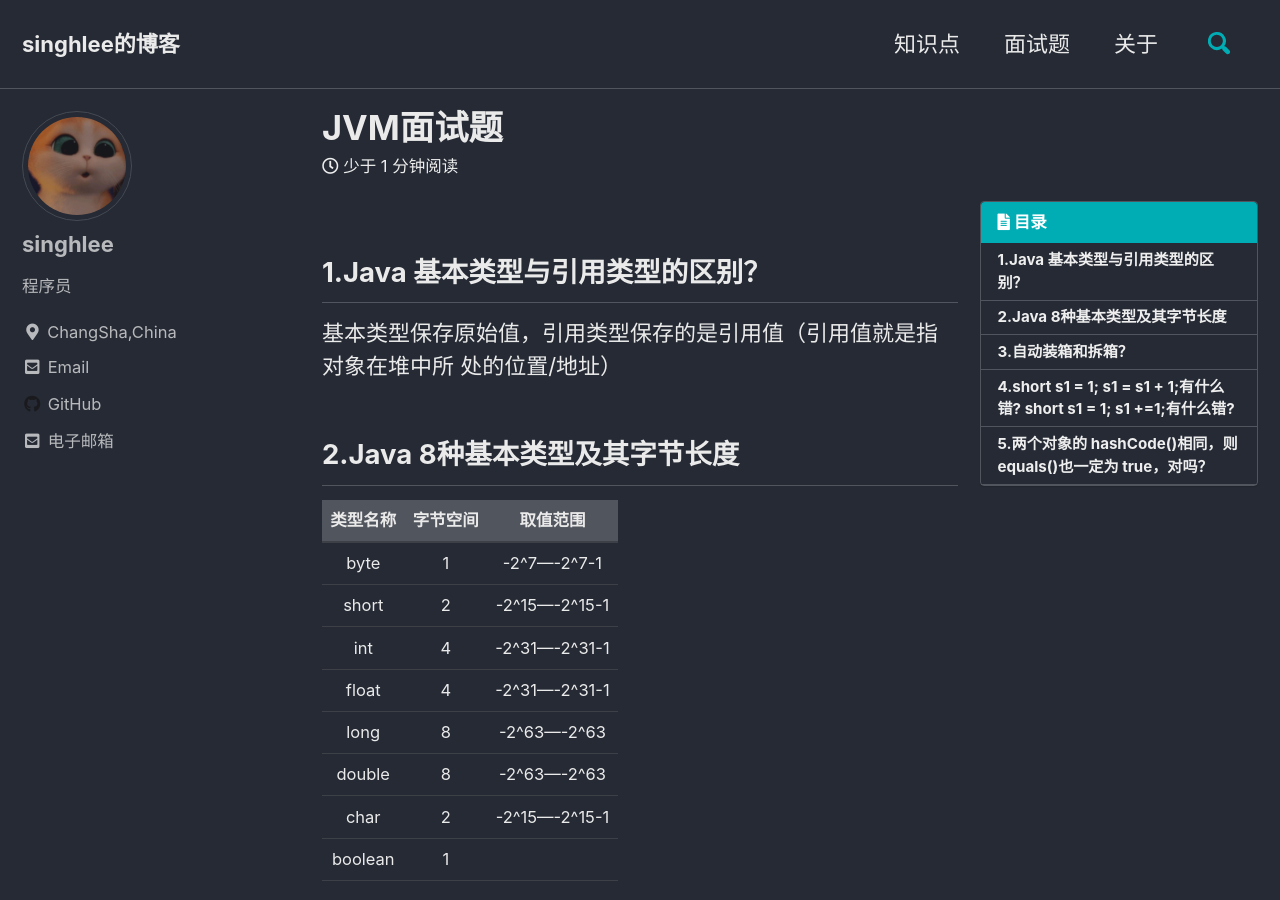
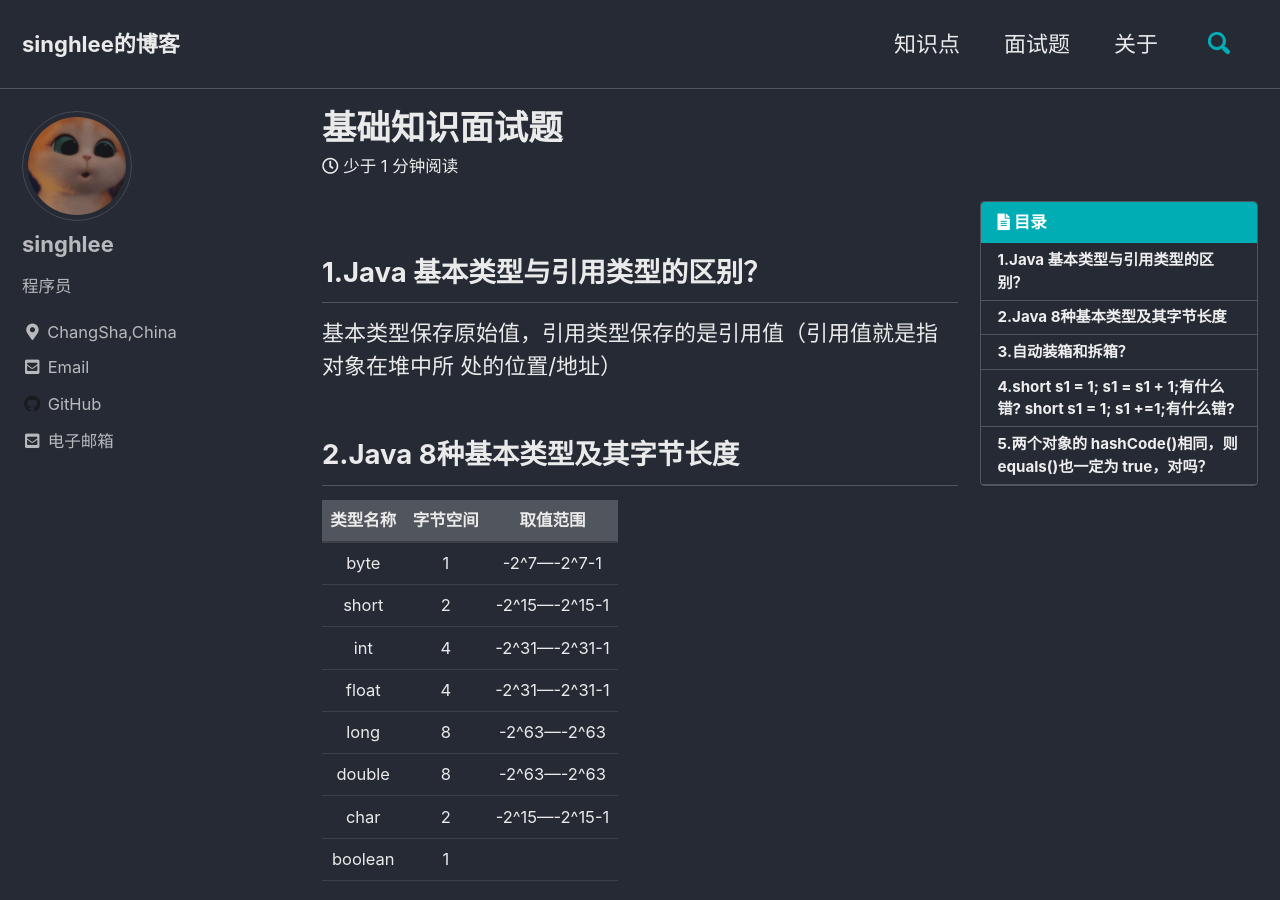
Before and after one commit to singhlee/singhlee.github.io, a Jekyll site: the page built from _posts/2020-08-03-java-basic.md, in a window 1280 px wide and 900 px high. Built offline with Jekyll 4.4.1, drawn with Linux system fonts in a browser that asks for light colours; cached includes are drawn as plain includes.

Commit message:
修改标题

```diff
--- a/_posts/2020-08-03-java-basic.md
+++ b/_posts/2020-08-03-java-basic.md
@@ -1,8 +1,8 @@
 ---
-title:  "JVM面试题"
+title:  "基础知识面试题"
 modified: 2020-08-03T20:03:49
 categories:
-  - 基础知识
+  - java基础知识
 tags:
   - java基础知识
   - 面试题
```
